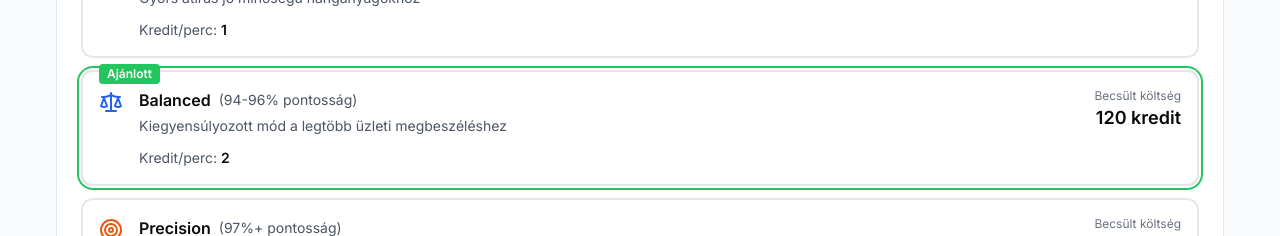
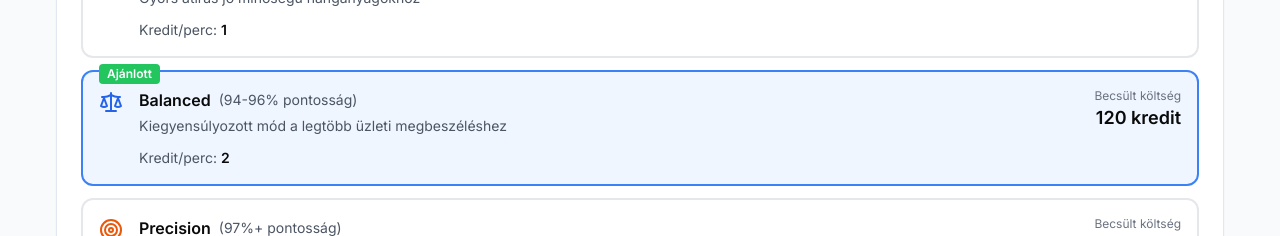
Before and after one commit to freaghill/hangjegyzet, a Next.js app: page /transcription-demo in a window 1280 px wide. Shown: the part 882-1118 px from the top of the page. Built offline with nearby package versions, Linux system fonts and the light colour scheme; no server answers.

Commit message:
fix: correct ModeSelector prop names

```diff
--- a/app/(dashboard)/transcription-demo/page.tsx
+++ b/app/(dashboard)/transcription-demo/page.tsx
@@ -113,10 +113,8 @@ export default function TranscriptionDemoPage() {
             </CardHeader>
             <CardContent>
               <ModeSelector
-                value={selectedMode}
-                onChange={setSelectedMode}
-                showPricing={true}
-                userTier="profi"
+                selectedMode={selectedMode}
+                onModeChange={setSelectedMode}
               />
             </CardContent>
           </Card>
```
